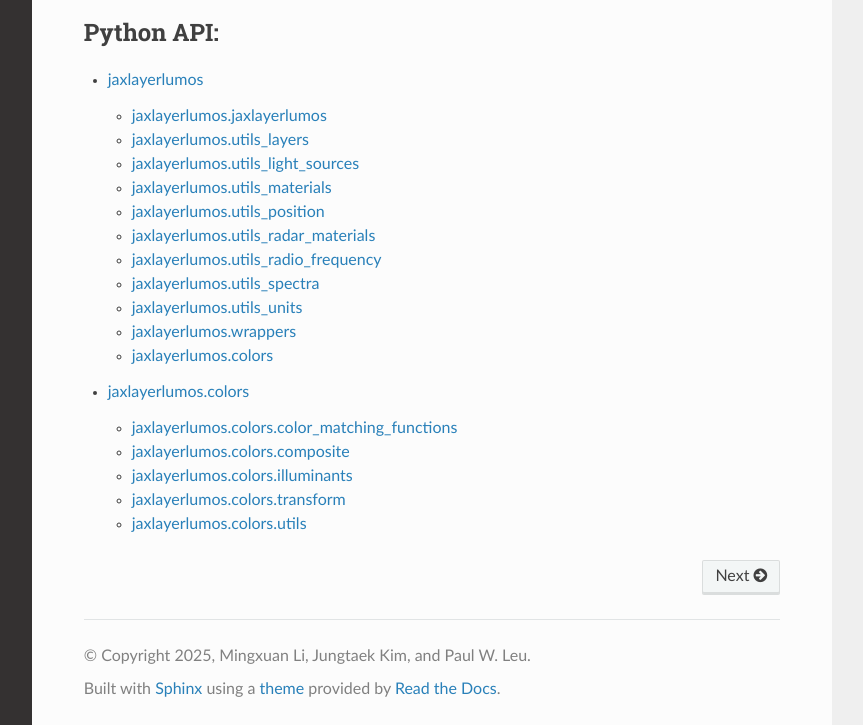
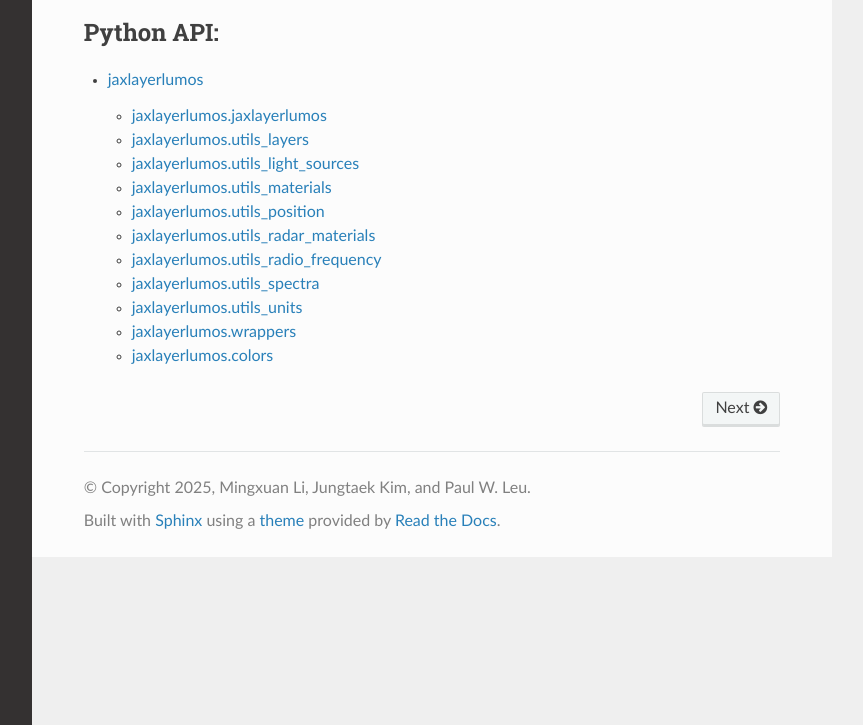
Before and after one commit to JaxLayerLumos/JaxLayerLumos, a Sphinx documentation site: the page built from docs/index.rst, in a window 1280 px wide and 989 px high, cut to the strip 264-989 px from the top of the window. Shown: the whole strip, without its empty margins (268-1131 px from the left). Built offline with Sphinx 7.4.7 and the Read the Docs theme 3.1.0, drawn with Linux system fonts in a browser that asks for light colours.

Commit message:
Update docs

```diff
--- a/docs/index.rst
+++ b/docs/index.rst
@@ -12,4 +12,3 @@ Documentation for JaxLayerLumos
     :caption: Python API:
 
     python_api/jaxlayerlumos
-    python_api/jaxlayerlumos.colors
```
